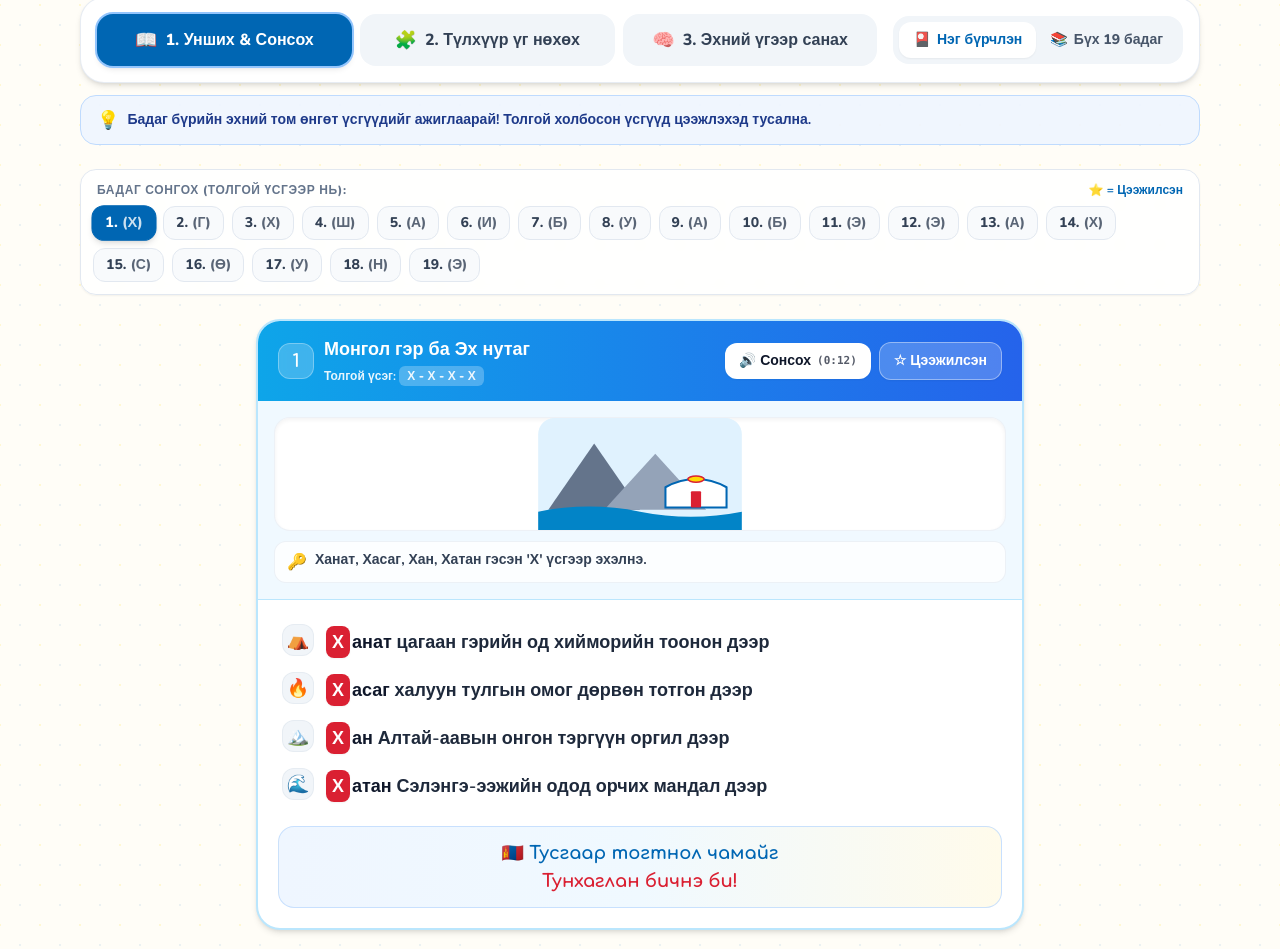
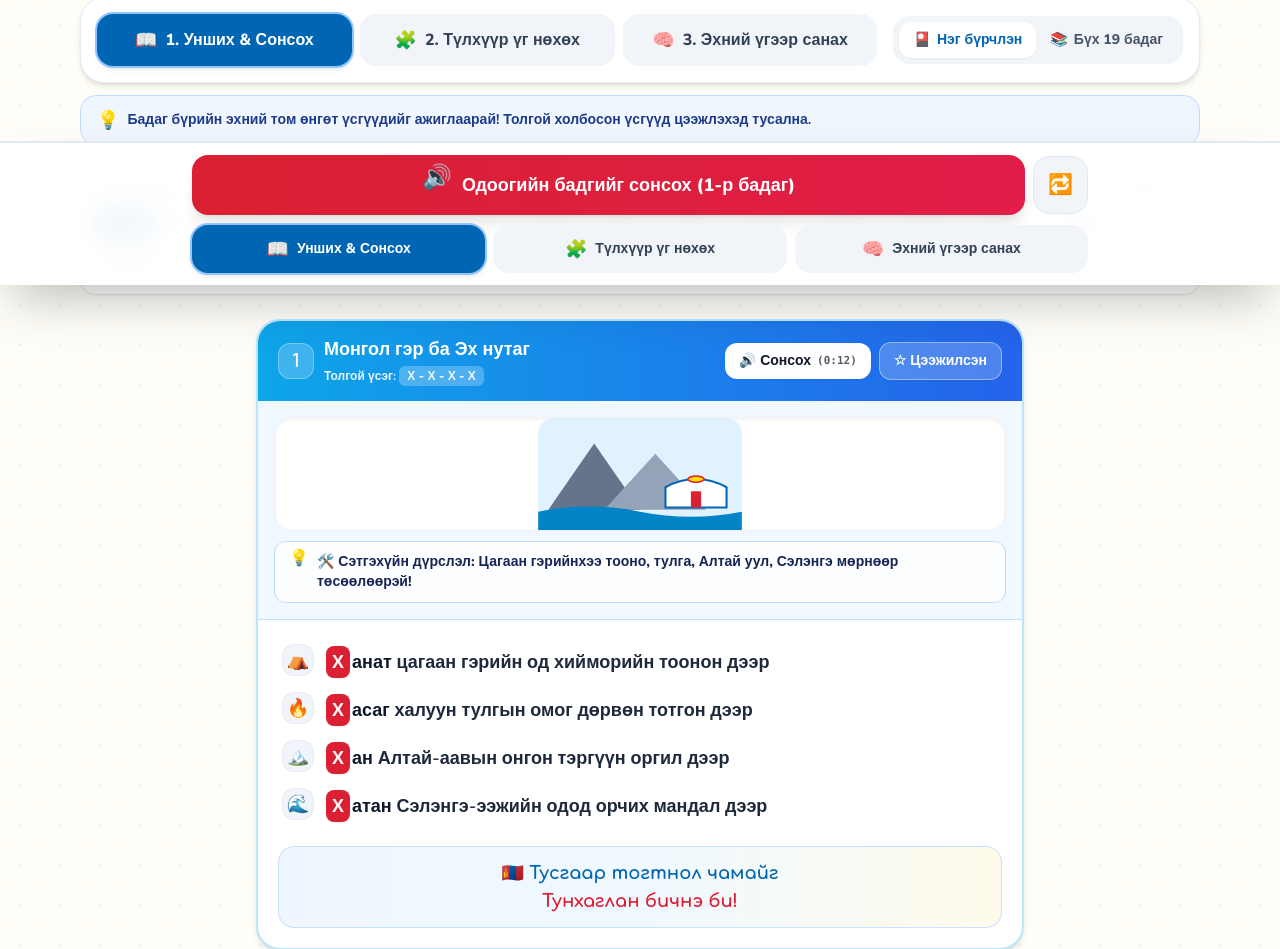
Before and after one commit to enkhzayaduurenfood-ux/Tusgaar-togtnol, a plain HTML site: page index.html in a window 1280 px wide. Shown: the part 515-1464 px from the top of the page. Drawn offline with nearby package versions, Linux system fonts and the light colour scheme.

Commit message:
Update index.html

```diff
--- a/index.html
+++ b/index.html
@@ -329,7 +329,7 @@
     </section>
 
     <!-- Main Content Area -->
-    <main class="max-w-6xl mx-auto px-4">
+    <main class="max-w-6xl mx-auto px-4 pb-24">
         <!-- Flashcard Single View Container -->
         <div id="flashcard-view" class="block">
             <div id="flashcard-container" class="max-w-3xl mx-auto">
@@ -360,6 +360,39 @@
         </div>
     </main>
 
+    <!-- FIXED BOTTOM THUMB-FRIENDLY CONTROLS CONTAINER -->
+    <div class="fixed bottom-0 left-0 right-0 z-40 bg-white/95 backdrop-blur-md border-t-2 border-slate-200 shadow-2xl py-3 px-4">
+        <div class="max-w-4xl mx-auto flex flex-col gap-2.5">
+
+            <!-- Row 1: Big Thumb-Friendly Audio Listen Button for Current Stanza -->
+            <div class="flex items-center justify-between gap-2">
+                <button onclick="playCurrentStanzaAudio()" id="bottom-listen-btn" class="w-full py-3.5 px-6 rounded-2xl bg-gradient-to-r from-mongolRed to-rose-600 text-white font-extrabold text-base sm:text-lg shadow-lg hover:brightness-110 active:scale-95 transition cursor-pointer flex items-center justify-center gap-2.5">
+                    <span class="text-2xl animate-bounce">🔊</span>
+                    <span id="bottom-listen-label">Одоогийн бадгийг сонсох (1-р бадаг)</span>
+                </button>
+                <button onclick="toggleLoopCurrent()" id="bottom-loop-btn" class="p-3.5 rounded-2xl bg-slate-100 hover:bg-amber-100 text-slate-700 border border-slate-200 transition cursor-pointer shrink-0" title="Нэг бадгийг давтах">
+                    <span class="text-xl">🔁</span>
+                </button>
+            </div>
+
+            <!-- Row 2: 3 Memorization Modes (Bottom Thumb Navigation) -->
+            <div class="grid grid-cols-3 gap-2">
+                <button onclick="setMode('read')" id="btn-mode-read" class="mode-btn flex flex-col sm:flex-row items-center justify-center gap-1 sm:gap-2 py-2.5 px-2 rounded-2xl font-extrabold text-xs sm:text-sm transition-all cursor-pointer bg-mongolBlue text-white shadow-md ring-2 ring-blue-300">
+                    <span class="text-base sm:text-lg">📖</span>
+                    <span class="text-center">Унших & Сонсох</span>
+                </button>
+                <button onclick="setMode('fill')" id="btn-mode-fill" class="mode-btn flex flex-col sm:flex-row items-center justify-center gap-1 sm:gap-2 py-2.5 px-2 rounded-2xl font-extrabold text-xs sm:text-sm transition-all cursor-pointer bg-slate-100 text-slate-700 hover:bg-blue-50">
+                    <span class="text-base sm:text-lg">🧩</span>
+                    <span class="text-center">Түлхүүр үг нөхөх</span>
+                </button>
+                <button onclick="setMode('hints')" id="btn-mode-hints" class="mode-btn flex flex-col sm:flex-row items-center justify-center gap-1 sm:gap-2 py-2.5 px-2 rounded-2xl font-extrabold text-xs sm:text-sm transition-all cursor-pointer bg-slate-100 text-slate-700 hover:bg-blue-50">
+                    <span class="text-base sm:text-lg">🧠</span>
+                    <span class="text-center">Эхний үгээр санах</span>
+                </button>
+            </div>
+        </div>
+    </div>
+
     <!-- Celebration Modal (when all 19 are memorized) -->
     <div id="celebration-modal" class="fixed inset-0 bg-slate-900/60 backdrop-blur-sm z-50 hidden items-center justify-center p-4">
         <div class="bg-white rounded-3xl max-w-md w-full p-6 sm:p-8 text-center shadow-2xl border-4 border-mongolGold animate-pop relative">
@@ -385,7 +418,7 @@
     </div>
 
     <script>
-        // Complete 19 Stanzas Data with perfectly calibrated YouTube audio timestamps
+        // Complete 19 Stanzas Data with perfectly calibrated YouTube audio timestamps and vivid mnemonic imagery
         const defaultTimestamps = [
             { start: 12,  end: 39 },   // 1. Ханат цагаан гэрийн
             { start: 39,  end: 63 },   // 2. Ганган улаан тэмээний
@@ -413,7 +446,7 @@
                 id: 1,
                 theme: "Монгол гэр ба Эх нутаг",
                 letters: "Х - Х - Х - Х",
-                tip: "Ханат, Хасаг, Хан, Хатан гэсэн 'Х' үсгээр эхэлнэ.",
+                tip: "🛠️ Сэтгэхүйн дүрслэл: Цагаан гэрийнхээ тооно, тулга, Алтай уул, Сэлэнгэ мөрнөөр төсөөлөөрэй!",
                 color: "from-sky-500 to-blue-600",
                 bgTint: "bg-sky-50",
                 borderTint: "border-sky-200",
@@ -429,7 +462,7 @@
                 id: 2,
                 theme: "Говь нутаг ба Ан амьтад",
                 letters: "Г - Г - Г - Г",
-                tip: "Ганган, Гантай, Галбын, Гантиг гэсэн 'Г' үсгээр эхэлнэ.",
+                tip: "🛠️ Сэтгэхүйн дүрслэл: Говь талд яваа ганган тэмээ, хэт цахидаг өвөө, хулан, янгир ямааг төсөөл!",
                 color: "from-amber-500 to-orange-600",
                 bgTint: "bg-amber-50",
                 borderTint: "border-amber-200",
@@ -445,7 +478,7 @@
                 id: 3,
                 theme: "Монгол гоёл ба Өвөг дээдэс",
                 letters: "Х - Х - Х - Х",
-                tip: "Хүж, Хүрэн, Хүүшийн, Хүннү гэсэн 'Х' үсгээр эхэлнэ.",
+                tip: "🛠️ Сэтгэхүйн дүрслэл: Бүс, хөөрөг, уулын бууц болон Хүннү гүрний тамгатай үлдэгдлийг төсөөлөх!",
                 color: "from-purple-500 to-indigo-600",
                 bgTint: "bg-purple-50",
                 borderTint: "border-purple-200",
@@ -461,7 +494,7 @@
                 id: 4,
                 theme: "Дөрөө, Ээмэг ба Шинэ сар",
                 letters: "Ш - Ш - Ш - Ш",
-                tip: "Ширмэн, Шижир, Шинийн, Шимийн гэсэн 'Ш' үсгээр эхэлнэ.",
+                tip: "🛠️ Сэтгэхүйн дүрслэл: Ширмэн дөрөө, алтан ээмэг, шинийн сар болон нялх ногоо ургаж буйг сана!",
                 color: "from-emerald-500 to-teal-600",
                 bgTint: "bg-emerald-50",
                 borderTint: "border-emerald-200",
@@ -477,7 +510,7 @@
                 id: 5,
                 theme: "Хазаар, Шагай, Унага ба Ангир",
                 letters: "А - А - А - А",
-                tip: "Аавын, Азын, Алиахан, Ангирын гэсэн 'А' үсгээр эхэлнэ.",
+                tip: "🛠️ Сэтгэхүйн дүрслэл: Аавын хазаар, алаг мэлхий шагай, унага болон нуурын ангирыг төсөөлөх!",
                 color: "from-rose-500 to-red-600",
                 bgTint: "bg-rose-50",
                 borderTint: "border-rose-200",
@@ -493,7 +526,7 @@
                 id: 6,
                 theme: "Гал голомт ба Мөсөн гол",
                 letters: "И - И - И - И",
-                tip: "Индэр, Ихэр, Идэр, Илд гэсэн 'И' үсгээр эхэлнэ.",
+                tip: "🛠️ Сэтгэхүйн дүрслэл: Индэр улаан гал, ихэр загал, есийн хүйтэн цас болон мөсөн голыг төсөөл!",
                 color: "from-orange-500 to-red-600",
                 bgTint: "bg-orange-50",
                 borderTint: "border-orange-200",
@@ -509,7 +542,7 @@
                 id: 7,
                 theme: "Цэнхэр хадаг ба Мөнгөн сар",
                 letters: "Б - Б - Б - Б",
-                tip: "Бэлгийн, Бэхэн, Бэрийн, Бидэрт гэсэн 'Б' үсгээр эхэлнэ.",
+                tip: "🛠️ Сэтгэхүйн дүрслэл: Хадаг гардах, гэзэг сүлжих, бэрийн цэцэг болон сарны туяаг төсөөлөх!",
                 color: "from-blue-500 to-cyan-600",
                 bgTint: "bg-blue-50",
                 borderTint: "border-blue-200",
@@ -525,7 +558,7 @@
                 id: 8,
                 theme: "Ус, Мод, Хайр ба Манцуй",
                 letters: "У - У - У - У",
-                tip: "Урсгал, Ургамал, Уяран, Уйлан гэсэн 'У' үсгээр эхэлнэ.",
+                tip: "🛠️ Сэтгэхүйн дүрслэл: Урсгал ус, мох ногоорох хөрс, янагийн хайр ба нялх хүүхдийн манцуй!",
                 color: "from-teal-500 to-emerald-600",
                 bgTint: "bg-teal-50",
                 borderTint: "border-teal-200",
@@ -541,7 +574,7 @@
                 id: 9,
                 theme: "Хүлэг морь ба Өрх гэр",
                 letters: "А - А - А - А",
-                tip: "Ажнай, Аагисан, Амар, Алтан гэсэн 'А' үсгээр эхэлнэ.",
+                tip: "🛠️ Сэтгэхүйн дүрслэл: Хүлэг морины туурайн гал, хүдэр төмөр, ам бүлийн жаргал, алтан босго!",
                 color: "from-amber-500 to-yellow-600",
                 bgTint: "bg-amber-50",
                 borderTint: "border-amber-200",
@@ -557,7 +590,7 @@
                 id: 10,
                 theme: "Баяр найр ба Атрын тариа",
                 letters: "Б - Б - Б - Б",
-                tip: "Баяр, Баян, Балтаар, Багц гэсэн 'Б' үсгээр эхэлнэ.",
+                tip: "🛠️ Сэтгэхүйн дүрслэл: Найрын идээ, хангайн арц хуш, анжисны ир болон атрын тарианы мөр!",
                 color: "from-lime-500 to-green-600",
                 bgTint: "bg-lime-50",
                 borderTint: "border-lime-200",
@@ -573,7 +606,7 @@
                 id: 11,
                 theme: "Эвтэй айл ба Суварга",
                 letters: "Э - Э - Э - Э",
-                tip: "Эвт, Дархан, Дайчин, Эрдэнэ гэсэн 'Э' эсвэл үсгээр эхэлнэ.",
+                tip: "🛠️ Сэтгэхүйн дүрслэл: Хилийн дээс, дайчин цэргийн тангараг, Эрдэнэ зуугийн суварга, өргөө!",
                 color: "from-indigo-500 to-blue-700",
                 bgTint: "bg-indigo-50",
                 borderTint: "border-indigo-200",
@@ -589,7 +622,7 @@
                 id: 12,
                 theme: "Үндсэн хууль ба Соёмбо",
                 letters: "Э - Э - Э - Э",
-                tip: "Эрх, Эх, Эрдэнийн гэсэн 'Э' үсгээр эхэлнэ.",
+                tip: "🛠️ Сэтгэхүйн дүрслэл: Үндсэн хууль, эх хэл соёл, алтан соёмбо ба эх орны шороог сана!",
                 color: "from-red-500 to-rose-700",
                 bgTint: "bg-red-50",
                 borderTint: "border-red-200",
@@ -605,7 +638,7 @@
                 id: 13,
                 theme: "Аав ээж ба Туг",
                 letters: "А - А - А - А",
-                tip: "Аав, Амин, Ардын, Амьсгалаа гэсэн 'А' үсгээр эхэлнэ.",
+                tip: "🛠️ Сэтгэхүйн дүрслэл: Цагаан хоймор, өлгий, цэргийн ялсан туг болон өрлөг дээдэс!",
                 color: "from-sky-500 to-indigo-600",
                 bgTint: "bg-sky-50",
                 borderTint: "border-sky-200",
@@ -621,7 +654,7 @@
                 id: 14,
                 theme: "Үйлдвэр уурхай ба Бахархал",
                 letters: "Х - Х - Х - Х",
-                tip: "Хан, Хаяа, Үлэмжийн, Халуун гэсэн үгсээр эхэлнэ.",
+                tip: "🛠️ Сэтгэхүйн дүрслэл: Үйлдвэрийн яндан, үлгэрийн харш, хангай говийн баялаг, бахархал!",
                 color: "from-cyan-500 to-blue-600",
                 bgTint: "bg-cyan-50",
                 borderTint: "border-cyan-200",
@@ -637,7 +670,7 @@
                 id: 15,
                 theme: "Сааль сүү ба Бэлчээр",
                 letters: "С - С - С - С",
-                tip: "Сав, Сая, Сар, Сайхан гэсэн 'С' үсгээр эхэлнэ.",
+                tip: "🛠️ Сэтгэхүйн дүрслэл: Саалийн зэл, сая сая мал бэлчсэн тал, нар сарны учрал, сайхан орон!",
                 color: "from-emerald-500 to-green-600",
                 bgTint: "bg-emerald-50",
                 borderTint: "border-emerald-200",
@@ -653,7 +686,7 @@
                 id: 16,
                 theme: "Өглөөний нар ба Морин хуур",
                 letters: "Ө - Ө - Ө - Ө",
-                tip: "Өглөө, Өвгийн, Өргөн, Өөрийн гэсэн 'Ө' үсгээр эхэлнэ.",
+                tip: "🛠️ Сэтгэхүйн дүрслэл: Өглөөний нар, морин хуурын утас, цэлмэг агаар ба эрх чөлөөт заяа!",
                 color: "from-amber-500 to-orange-500",
                 bgTint: "bg-amber-50",
                 borderTint: "border-amber-200",
@@ -669,7 +702,7 @@
                 id: 17,
                 theme: "Жанжин Сүхбаатар ба Төрийн ордон",
                 letters: "У - У - У - У",
-                tip: "Ухаа, Ухаант, Улаанбаатар, Улсаа гэсэн 'У' үсгээр эхэлнэ.",
+                tip: "🛠️ Сэтгэхүйн дүрслэл: Сүхбаатарын талбай, зарлан дуудсан тунхаг, нийслэл хот, төрийн ордон!",
                 color: "from-blue-600 to-indigo-700",
                 bgTint: "bg-blue-50",
                 borderTint: "border-blue-200",
@@ -685,7 +718,7 @@
                 id: 18,
                 theme: "Монгол эцэг эх ба НҮБ-ын далбаа",
                 letters: "Н - Н - Н - Н",
-                tip: "Нүүрэнд, Нүнжигэнд, Нүүдлийн, НҮБ-ын гэсэн 'Н' үсгээр эхэлнэ.",
+                tip: "🛠️ Сэтгэхүйн дүрслэл: Монгол эцэг эхийн хийморь, нүүдлийн холбоо болон НҮБ-ын далбаа!",
                 color: "from-red-600 to-blue-700",
                 bgTint: "bg-indigo-50",
                 borderTint: "border-indigo-200",
@@ -701,7 +734,7 @@
                 id: 19,
                 theme: "Төгсгөлийн бадаг: Иргэн бүхний гараар!",
                 letters: "Э - Э - Э - Э",
-                tip: "Эзэн, Эх орон, Эрдэнэсийн, Иргэн бүхний гэсэн 'Э' үсгээр эхэлнэ.",
+                tip: "🛠️ Сэтгэхүйн дүрслэл: Их заяагаа сүсэглэх, ирээдүй, итгэлийн сувд үгс ба иргэн бидний гар!",
                 color: "from-amber-500 via-red-500 to-blue-600",
                 bgTint: "bg-amber-50",
                 borderTint: "border-amber-300",
@@ -801,32 +834,37 @@
             renderContent();
             updateTimingEditorUI();
             updateAudioUI();
+            updateBottomListenButton();
 
             if (ytReady && ytPlayer && typeof ytPlayer.seekTo === 'function') {
-                // Ensure audio is unmuted and full volume on user click
                 if (typeof ytPlayer.unMute === 'function') ytPlayer.unMute();
                 if (typeof ytPlayer.setVolume === 'function') ytPlayer.setVolume(100);
 
                 ytPlayer.seekTo(timing.start, true);
                 ytPlayer.playVideo();
 
-                // Check after 800ms if browser autoplay policy blocked playback
                 setTimeout(() => {
                     if (ytPlayer && typeof ytPlayer.getPlayerState === 'function') {
                         const st = ytPlayer.getPlayerState();
-                        // -1 = unstarted, 2 = paused, 5 = video cued
                         if (st === -1 || st === 2 || st === 5) {
                             showToast('Зүүн талын YouTube бичлэг дээр нэг удаа ▶️ дарж идэвхжүүлнэ үү!', '👆');
-                            const playerBox = document.getElementById('yt-player');
-                            if (playerBox && playerBox.parentElement) {
-                                playerBox.parentElement.classList.add('ring-4', 'ring-mongolRed');
-                                setTimeout(() => playerBox.parentElement.classList.remove('ring-4', 'ring-mongolRed'), 3000);
-                            }
                         }
                     }
                 }, 800);
             } else {
                 showToast('YouTube тоглуулагч ачаалж байна, түр хүлээнэ үү...', '⏳');
+            }
+        }
+
+        // Shortcut to play current active stanza from bottom thumb button
+        function playCurrentStanzaAudio() {
+            playStanzaAudio(state.currentIndex + 1, false);
+        }
+
+        function updateBottomListenButton() {
+            const labelEl = document.getElementById('bottom-listen-label');
+            if (labelEl) {
+                labelEl.textContent = `Одоогийн бадгийг сонсох (${state.currentIndex + 1}-р бадаг)`;
             }
         }
 
@@ -1134,6 +1172,7 @@
         function selectStanza(index) {
             state.currentIndex = index;
             updateTimingEditorUI();
+            updateBottomListenButton();
             if (state.layout === 'grid') {
                 setLayout('flashcard');
             } else {
@@ -1146,6 +1185,7 @@
             if (state.currentIndex > 0) {
                 state.currentIndex--;
                 updateTimingEditorUI();
+                updateBottomListenButton();
                 renderPills();
                 renderContent();
             }
@@ -1155,6 +1195,7 @@
             if (state.currentIndex < stanzasData.length - 1) {
                 state.currentIndex++;
                 updateTimingEditorUI();
+                updateBottomListenButton();
                 renderPills();
                 renderContent();
             }
@@ -1273,13 +1314,13 @@
                             </div>
                         </div>
 
-                        <!-- Visual SVG Illustration + Memory Tip -->
+                        <!-- Visual SVG Illustration + Vivid Mnemonic Memory Tip -->
                         <div class="p-4 ${stanza.bgTint} border-b ${stanza.borderTint}">
-                            <div class="rounded-2xl overflow-hidden shadow-inner bg-white border border-slate-200/60">
+                            <div class="rounded-2xl overflow-hidden shadow-inner bg-white border border-slate-200/60 mb-2.5">
                                 ${stanza.svg}
                             </div>
-                            <div class="mt-2.5 flex items-start gap-2 text-xs sm:text-sm font-bold text-slate-700 bg-white/80 px-3 py-2 rounded-xl border border-slate-200/60">
-                                <span class="text-base shrink-0">🔑</span>
+                            <div class="flex items-start gap-2 text-xs sm:text-sm font-extrabold text-blue-950 bg-white/90 px-3.5 py-2.5 rounded-xl border border-blue-200 shadow-xs">
+                                <span class="text-base shrink-0 animate-bounce">💡</span>
                                 <span>${stanza.tip}</span>
                             </div>
                         </div>
```
